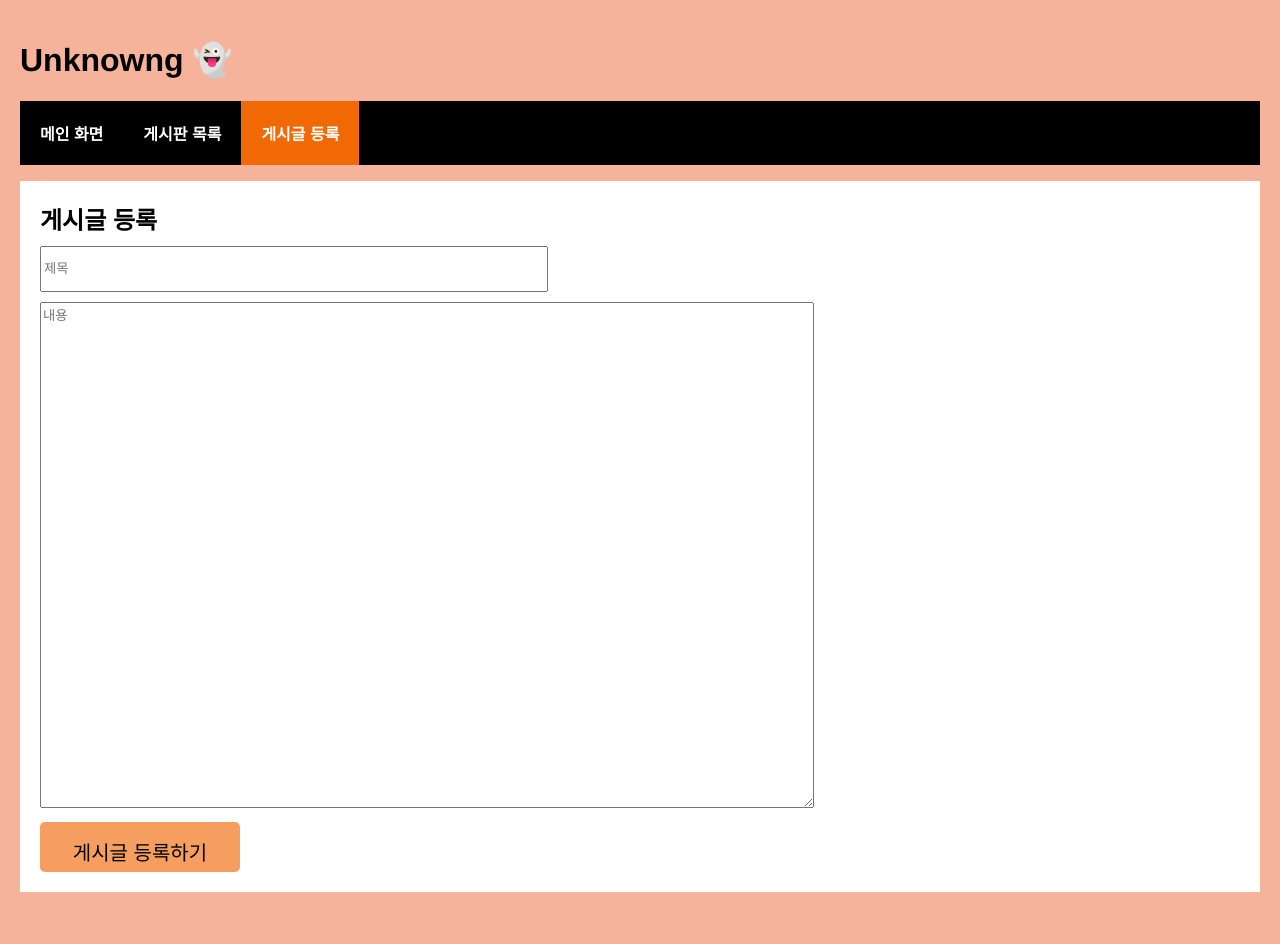
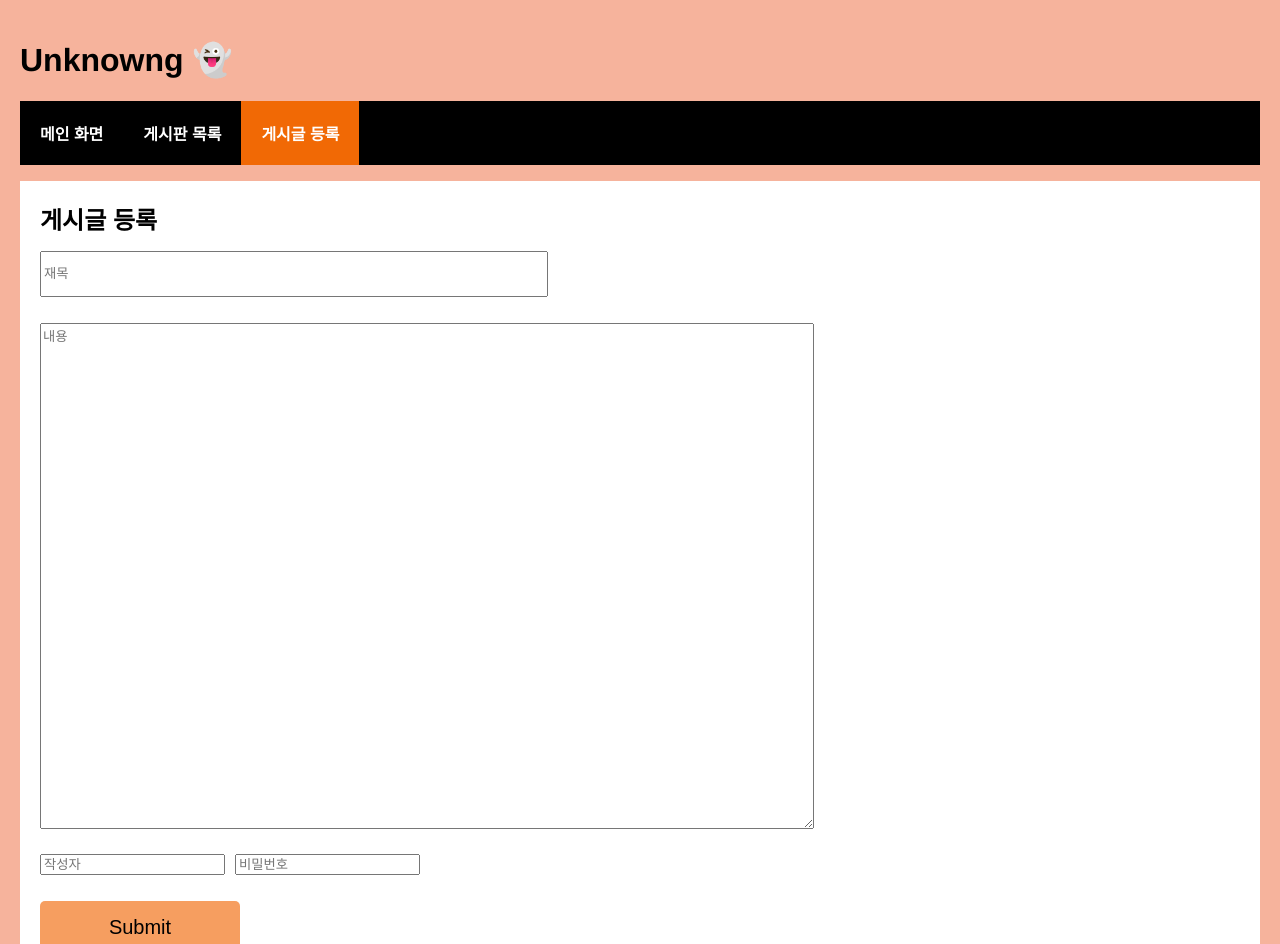
Before and after one commit to Mike-Jeong/simple_general_forum, a React (Create React App) app: page /SubmitArticle in a window 1280 px wide. Shown: the top 944 px of the page. Before the commit the page ends 912 px from the top, so only its background shows below. Built offline with nearby package versions, Linux system fonts and the light colour scheme.

Commit message:
게시글 등록 페이지 최종 완성

```diff
--- a/package.json
+++ b/package.json
@@ -10,6 +10,7 @@
     "node": "^17.7.2",
     "react": "^18.1.0",
     "react-dom": "^18.1.0",
+    "react-hook-form": "^7.31.3",
     "react-router-dom": "^6.3.0",
     "react-scripts": "5.0.1",
     "react-table": "^7.8.0",
--- /dev/null
+++ b/src/components/SubmissionForm.js
@@ -0,0 +1,22 @@
+import React, { useState } from "react";
+import { useForm } from "react-hook-form";
+
+const SubmissionForm = () => {
+    const { register, handleSubmit } = useForm();
+    const [result, setResult] = useState("");
+    const onSubmit = (data) => setResult(JSON.stringify(data));
+
+    return (
+        <form onSubmit={handleSubmit(onSubmit)}>
+
+
+            <input className='title-input' {...register("title")} placeholder="재목" />
+            <p><textarea className='text-area' {...register("article")} placeholder="내용" /></p>
+            <input className='author-input' {...register("authors")} placeholder="작성자" />
+            <input maxlength="4" {...register("password")} placeholder="비밀번호" />
+            <p>{result}</p>
+            <input type="submit" className='submit-button' />
+        </form>
+    );
+}
+export default SubmissionForm;
--- a/src/pages/Submit-Article.js
+++ b/src/pages/Submit-Article.js
@@ -1,15 +1,15 @@
 import React from "react";
-import './SubmitForm.css'
+import './SubmitForm.css';
+import SubmissionForm from "../components/SubmissionForm.js";
 
 const SubmitArticle = () => {
     return (
         <div>
             <h2>게시글 등록</h2>
             <div className='form-wrapper'>
-                <input className="title-input" type='text' placeholder='제목' />
-                <textarea className="text-area" placeholder='내용'></textarea>
+                <SubmissionForm />
             </div>
-            <button className="submit-button">게시글 등록하기</button>
+
         </div>
     );
 }
--- a/src/pages/SubmitForm.css
+++ b/src/pages/SubmitForm.css
@@ -6,13 +6,18 @@
     width: 80%;
     max-width: 500px;
     min-height: 40px;
-    margin-top: 10px;
+    margin-top: 15px;
     margin-bottom: 10px;
   }
 
   .text-area {
     width: 80%;
     min-height: 500px;
+    margin-bottom: 5px;
+  }
+
+  .author-input {
+    margin-right: 10px;
     margin-bottom: 10px;
   }
 
```
Also changed, not shown: 1 other file (tests, documents, lock files or other folders).
